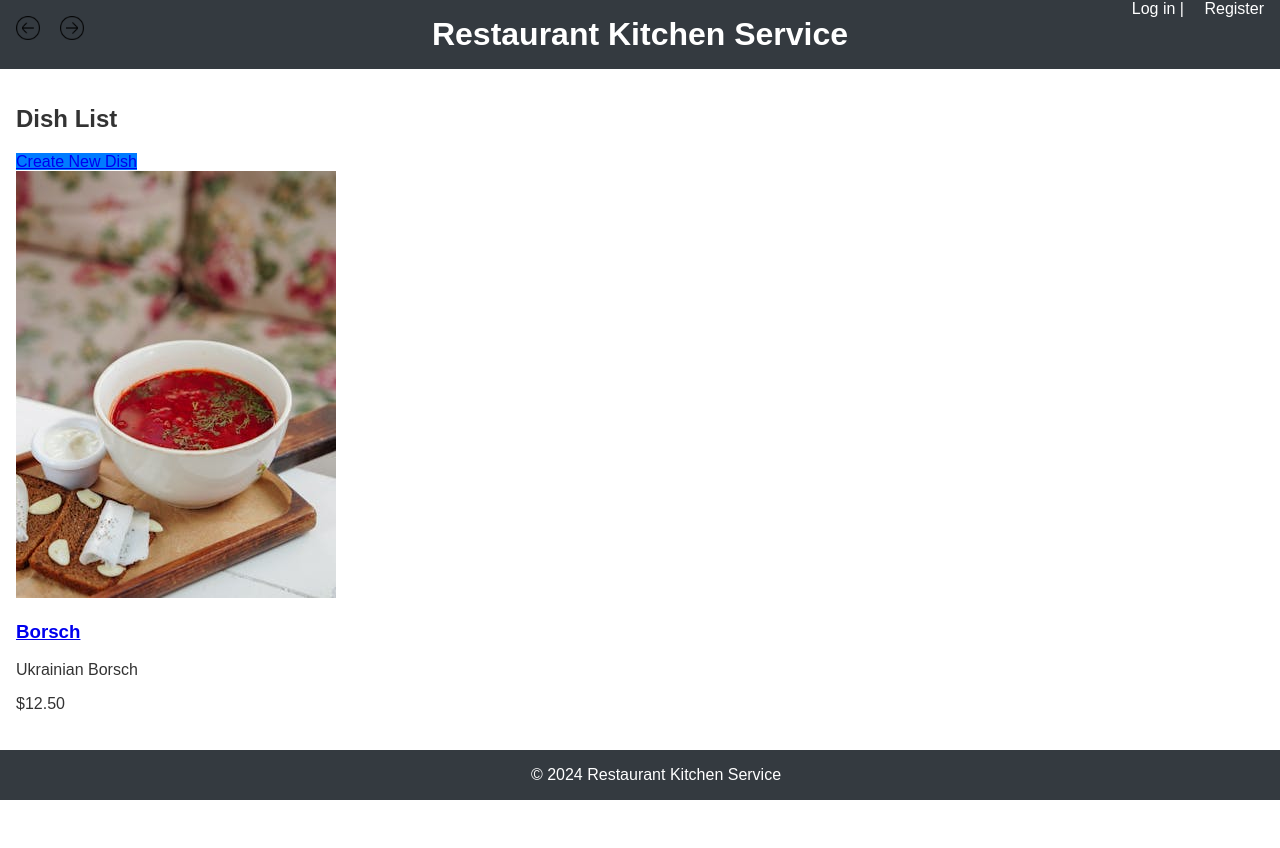
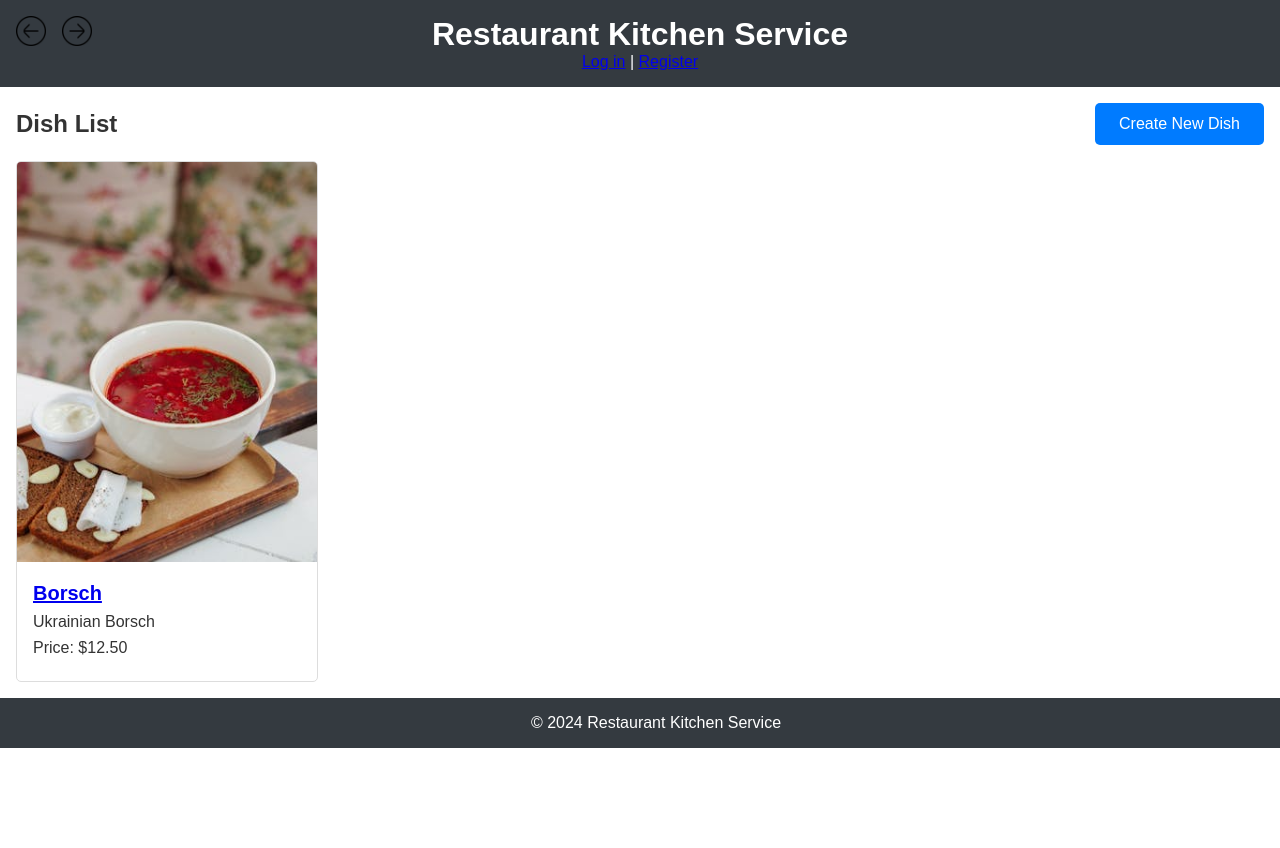
Before and after one commit to dsokolovskiy/Restaurant-Kitchen-Service, a Django app: page /kitchen/dishes/ in a window 1280 px wide. After the commit the page ends 748 px from the top, so only its background shows below. Run offline with Django 5.2, Linux system fonts and the light colour scheme; data comes from the database, SQL or seed files in the repository.

Commit message:
modified styles.css (add new style) & dish_list.html

```diff
--- a/static/css/styles.css
+++ b/static/css/styles.css
@@ -1,12 +1,12 @@
+/* Загальні стилі для сторінки */
 body {
     font-family: Arial, sans-serif;
     margin: 0;
+    padding: 0;
     color: #333;
-    display: flex;
-    flex-direction: column;
-    min-height: 100vh;
-    padding: 0 0 3rem;
 }
+
+/* Стилі для шапки (header) */
 header {
     background-color: #343a40;
     padding: 1rem;
@@ -20,43 +20,21 @@ header h1 {
     font-size: 2rem;
 }
 
-.nav-arrows {
-    position: absolute;
-    left: 1rem;
-    top: 1rem;
+header .btn {
+    padding: 0.75rem 1.5rem;
+    font-size: 1rem;
+    color: #fff;
+    background-color: #007bff;
+    border: none;
+    border-radius: 5px;
+    text-decoration: none;
+    text-align: center;
+    display: inline-block;
+    cursor: pointer;
 }
 
-.nav-arrows a {
-    display: inline-block;
-    margin-right: 1rem;
-}
-
-.nav-arrow img {
-    width: 24px;
-    height: 24px;
-}
-
-.auth-links {
-    position: absolute;
-    right: 1rem;
-    top: 0.020rem;
-    text-align: right;
-}
-
-.auth-links a,
-.auth-links button {
-    color: #fff;
-    text-decoration: none;
-    background: none;
-    border: none;
-    margin-left: 1rem;
-    cursor: pointer;
-    font-size: 1rem;
-}
-
-.auth-links a:hover,
-.auth-links button:hover {
-    text-decoration: underline;
+header .btn:hover {
+    background-color: #0056b3;
 }
 
 main {
@@ -68,11 +46,12 @@ footer {
     color: #fff;
     text-align: center;
     padding: 1rem;
-    position: fixed;
+    position: relative;
     bottom: 0;
     width: 100%;
 }
 
+/* Стилі для головної сторінки */
 .home-header {
     background: url('/static/img/pexels-yente-van-eynde-1263034-2403392.jpg') no-repeat center center/cover;
     height: 100vh;
@@ -83,6 +62,7 @@ footer {
     color: #fff;
     text-align: center;
     padding: 0 20px;
+    position: relative; /* Додаємо relative для позиціонування елементів всередині */
 }
 
 .home-title h1 {
@@ -142,3 +122,106 @@ form a {
     color: #007bff;
     text-decoration: none;
 }
+
+/* Стилі для списку страв */
+.dish-list-header {
+    display: flex;
+    justify-content: space-between;
+    align-items: center;
+    margin-bottom: 1rem;
+}
+
+.dish-list-header h2 {
+    margin: 0;
+}
+
+.dish-list-header .btn {
+    padding: 0.75rem 1.5rem;
+    font-size: 1rem;
+    color: #fff;
+    background-color: #007bff;
+    border: none;
+    border-radius: 5px;
+    text-decoration: none;
+    text-align: center;
+    display: inline-block;
+    cursor: pointer;
+}
+
+.dish-list-header .btn:hover {
+    background-color: #0056b3;
+}
+
+.dish-list {
+    display: flex;
+    flex-wrap: wrap;
+    gap: 1rem;
+}
+
+.dish-item {
+    border: 1px solid #ddd;
+    border-radius: 5px;
+    overflow: hidden;
+    max-width: 300px;
+}
+
+.dish-item img {
+    width: 100%;
+    height: auto;
+}
+
+.dish-info {
+    padding: 1rem;
+}
+
+.dish-info h3 {
+    margin: 0;
+    font-size: 1.25rem;
+}
+
+.dish-info p {
+    margin: 0.5rem 0;
+}
+
+/* Стилі для стрілочок на головній сторінці */
+.navigation-icons {
+    position: absolute;
+    top: 1rem;
+    left: 1rem;
+    display: flex;
+    gap: 1rem;
+}
+
+/* Стилі для кнопки Log Out на головній сторінці */
+.header .log-out-btn {
+    position: absolute;
+    top: 1rem;
+    right: 1rem;
+    padding: 0.75rem 1.5rem;
+    font-size: 1rem;
+    color: #fff;
+    background-color: #dc3545;
+    border: none;
+    border-radius: 5px;
+    text-decoration: none;
+    text-align: center;
+    display: inline-block;
+    cursor: pointer;
+}
+
+.header .log-out-btn:hover {
+    background-color: #c82333;
+}
+
+.nav-arrows {
+    position: absolute;
+    top: 1rem;
+    left: 1rem;
+    display: flex;
+    gap: 1rem;
+}
+
+.nav-arrows .nav-arrow img {
+    width: 30px;
+    height: 30px;
+}
--- a/templates/kitchen/dish_list.html
+++ b/templates/kitchen/dish_list.html
@@ -1,10 +1,9 @@
-{% extends "base.html" %}
+{% extends 'base.html' %}
 {% load static %}
 
 {% block title %}Dish List{% endblock %}
 
 {% block content %}
-    <div class="dish-list-container">
     <div class="dish-list-header">
         <h2>Dish List</h2>
         <a href="{% url 'kitchen:dish_create' %}" class="btn btn-primary">Create New Dish</a>
@@ -16,12 +15,11 @@
                 <div class="dish-info">
                     <h3><a href="{% url 'kitchen:dish_detail' dish.pk %}">{{ dish.name }}</a></h3>
                     <p>{{ dish.description }}</p>
-                        <p class="price">${{ dish.price }}</p>
+                    <p>Price: ${{ dish.price }}</p>
                 </div>
             </div>
         {% empty %}
             <p>No dishes available.</p>
         {% endfor %}
     </div>
-    </div>
 {% endblock %}
```
Lines whose indentation alone changed are shown as unchanged.
